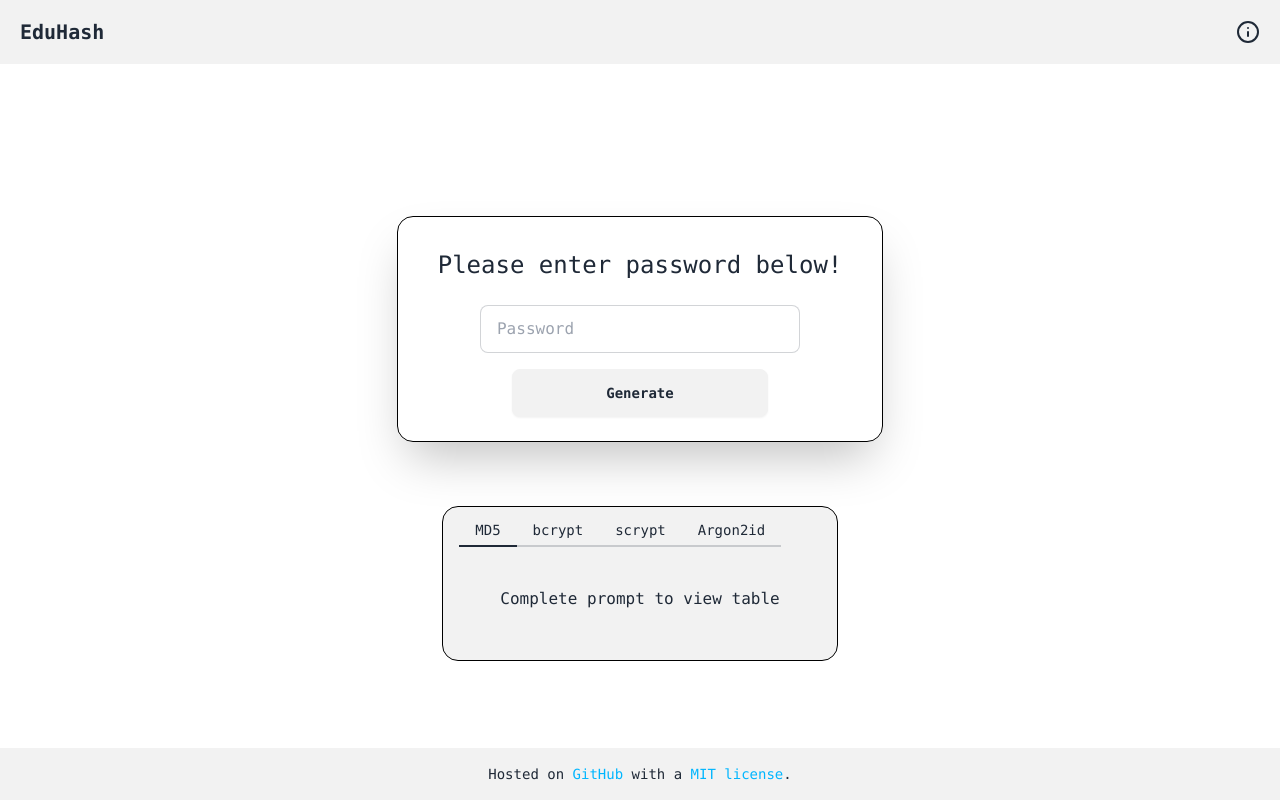
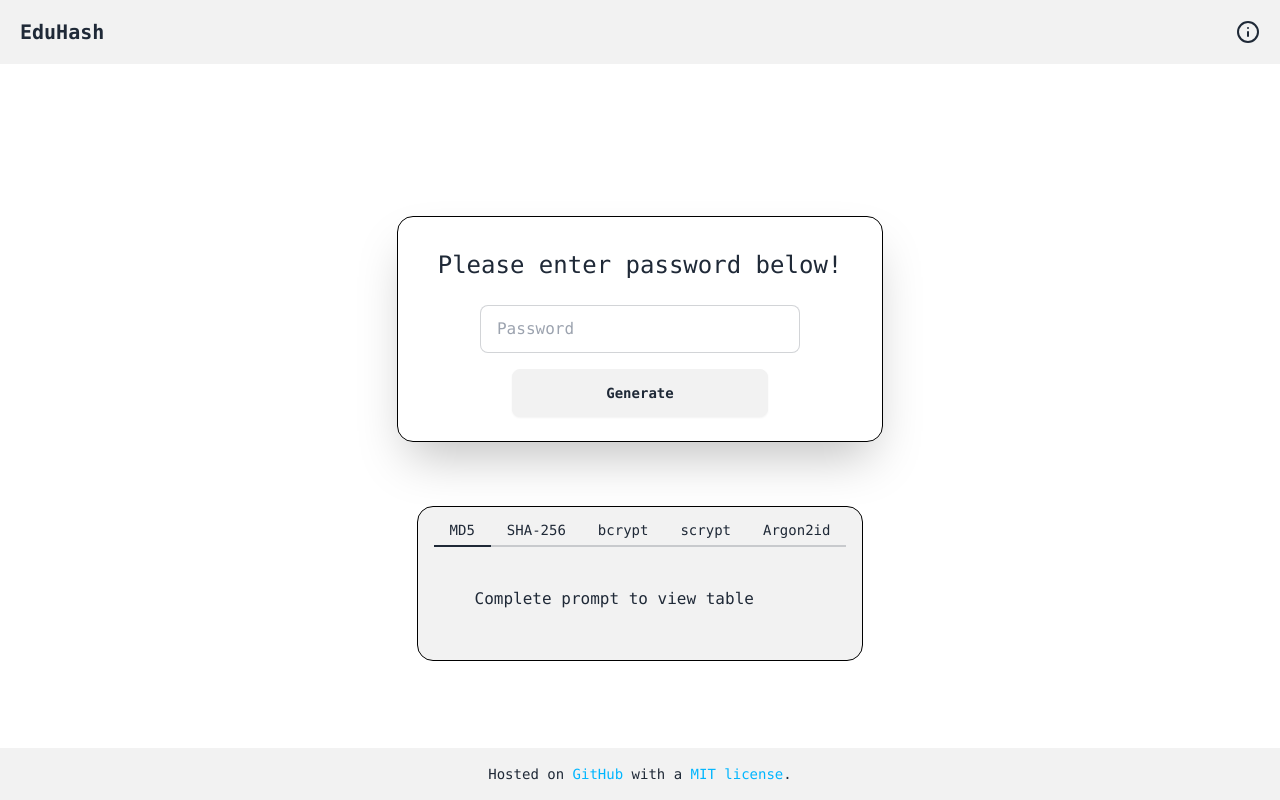
Before and after one commit to vanfossen/eduhash, a Vue app: page / in a window 1280 px wide. Built offline with nearby package versions, Linux system fonts and the light colour scheme.

Commit message:
add sha256 hash

```diff
--- a/src/App.vue
+++ b/src/App.vue
@@ -13,6 +13,11 @@ import Navbar from "./components/Navbar.vue";
 // variables
 const output = ref<Output>({
   md5: { name: "MD5", link: "https://en.wikipedia.org/wiki/MD5", hash: "" },
+  sha256: {
+    name: "SHA-256",
+    link: "https://en.wikipedia.org/wiki/SHA-2",
+    hash: "",
+  },
   bcrypt: {
     name: "bcrypt",
     link: "https://en.wikipedia.org/wiki/Bcrypt",
--- a/src/components/Crypto.vue
+++ b/src/components/Crypto.vue
@@ -42,6 +42,37 @@ const props = defineProps<{
             <li>Hash:</li>
             <ul class="list-disc pl-5">
               <li>{{ props.output.md5.hash }}</li>
+            </ul>
+          </ul>
+        </div>
+
+        <span v-else> Complete prompt to view table </span>
+      </div>
+
+      <input
+        type="radio"
+        name="tabs_1"
+        role="tab"
+        class="tab"
+        aria-label="SHA-256"
+      />
+      <div role="tabpanel" class="tab-content p-10">
+        <div v-if="props.output.sha256.hash">
+          <p>
+            <a
+              :href="props.output.sha256.link"
+              target="_blank"
+              class="link-hover link link-info"
+              >{{ props.output.sha256.name }}
+            </a>
+          </p>
+
+          <div class="divider"></div>
+
+          <ul class="list-disc pl-5">
+            <li>Hash:</li>
+            <ul class="list-disc pl-5">
+              <li>{{ props.output.sha256.hash }}</li>
             </ul>
           </ul>
         </div>
--- a/src/components/Input.vue
+++ b/src/components/Input.vue
@@ -3,7 +3,13 @@
 // vue and other libraries
 import { ref } from "vue";
 import { Output } from "../interfaces.ts";
-import { md5Hash, bcryptHash, scryptHash, argon2idHash } from "../utils.ts";
+import {
+  md5Hash,
+  sha256Hash,
+  bcryptHash,
+  scryptHash,
+  argon2idHash,
+} from "../utils.ts";
 
 // emits
 const emit = defineEmits<{
@@ -43,6 +49,10 @@ const handleHash = async () => {
     emit("update:output", {
       ...props.output,
       md5: { ...props.output.md5, hash: await md5Hash(password.value) },
+      sha256: {
+        ...props.output.sha256,
+        hash: await sha256Hash(password.value),
+      },
       bcrypt: {
         ...props.output.bcrypt,
         hash: await bcryptHash(password.value),
--- a/src/interfaces.ts
+++ b/src/interfaces.ts
@@ -9,6 +9,7 @@ export interface AlgorithmOutput {
 
 export interface Output {
   md5: AlgorithmOutput;
+  sha256: AlgorithmOutput;
   bcrypt: AlgorithmOutput;
   scrypt: AlgorithmOutput;
   argon2id: AlgorithmOutput;
--- a/src/utils.ts
+++ b/src/utils.ts
@@ -2,7 +2,7 @@
  * src/utils.ts
  */
 // https://github.com/Daninet/hash-wasm
-import { md5, bcrypt, scrypt, argon2id } from "hash-wasm";
+import { md5, sha256, bcrypt, scrypt, argon2id } from "hash-wasm";
 
 /**
  * -----------------
@@ -56,6 +56,10 @@ export async function md5Hash(password: string): Promise<string> {
   return await md5(password);
 }
 
+export async function sha256Hash(password: string): Promise<string> {
+  return await sha256(password);
+}
+
 export async function bcryptHash(password: string): Promise<string> {
   // generate salt value
   const salt = new Uint8Array(16);
```
